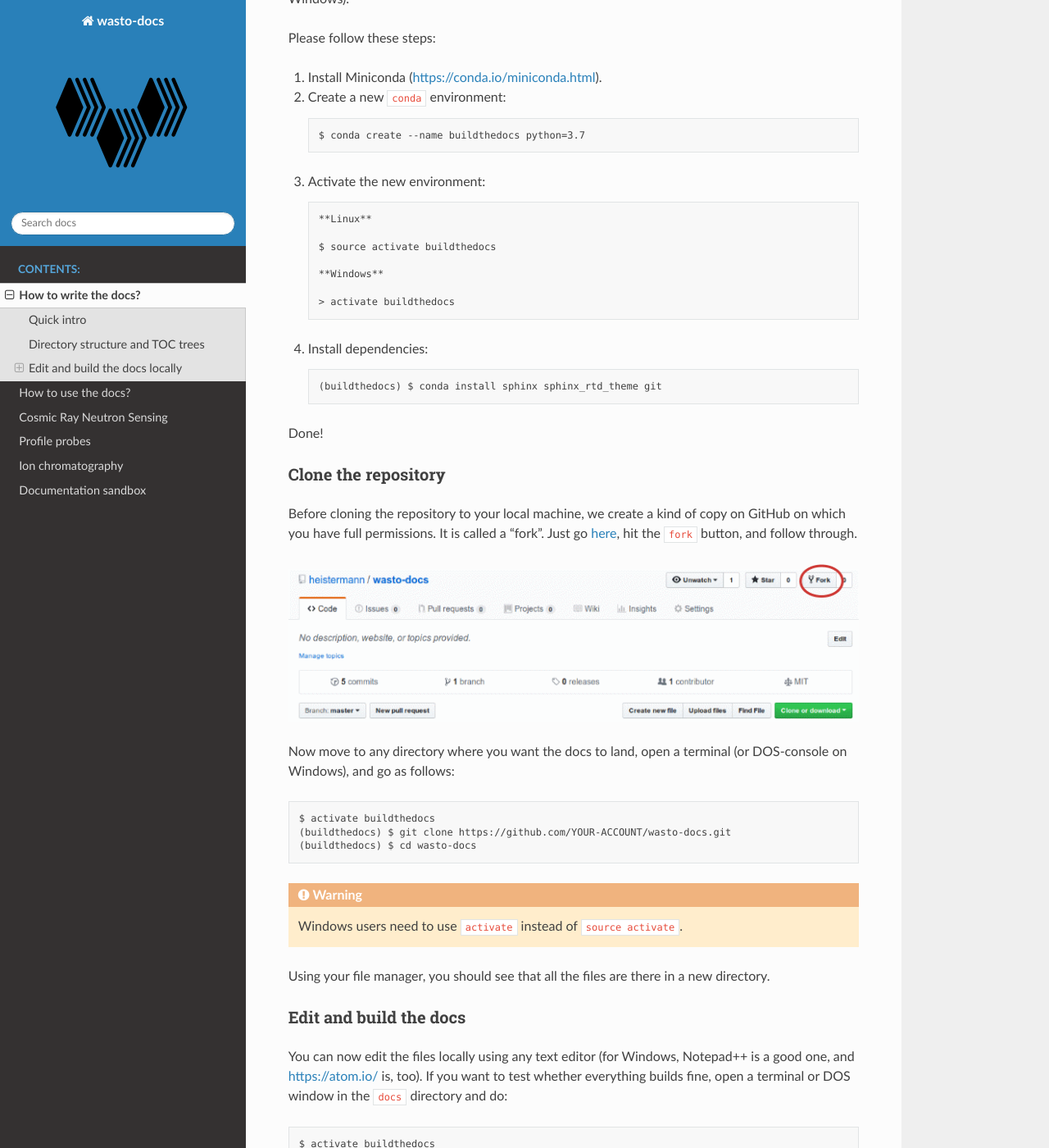
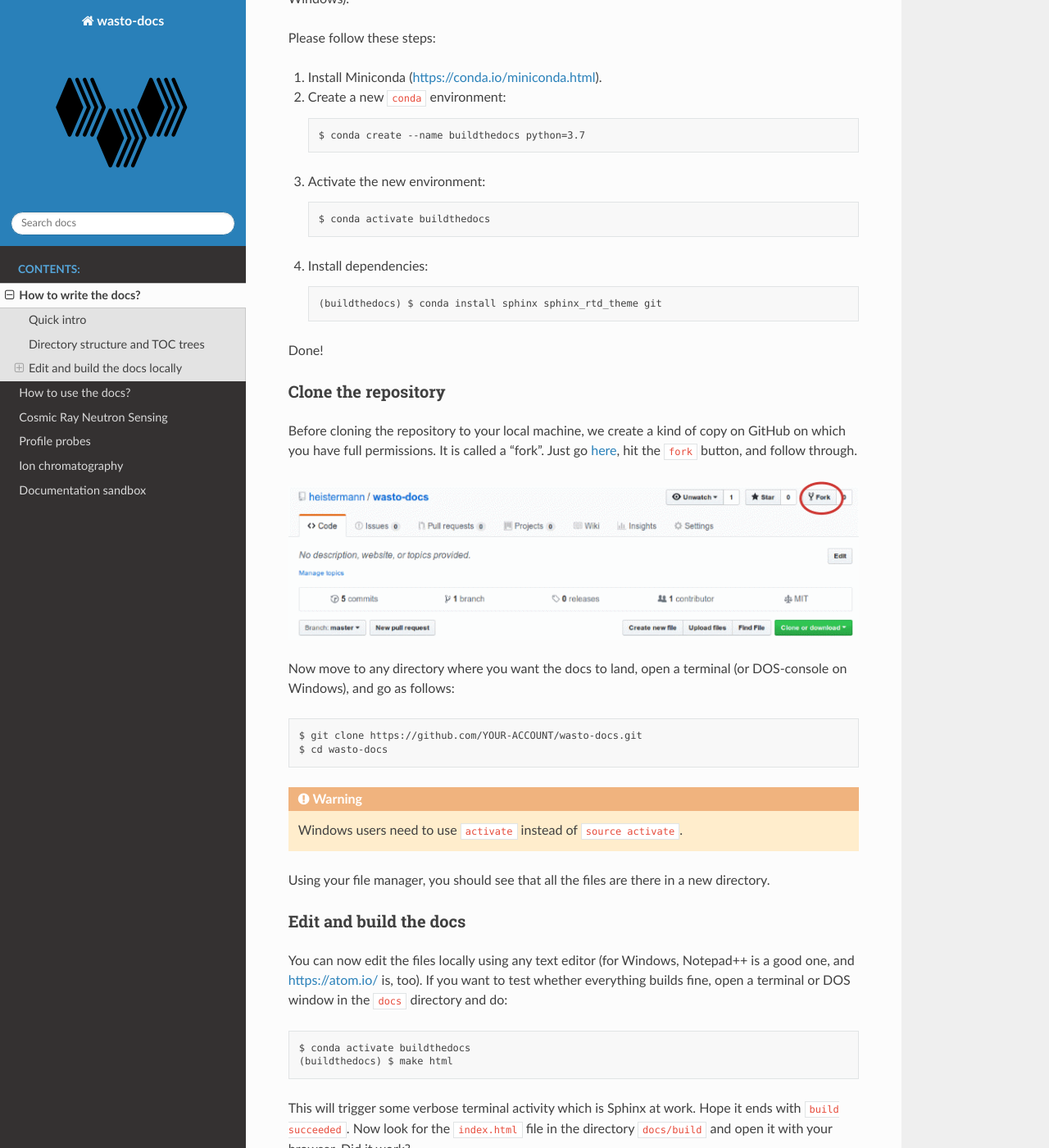
Before and after one commit to heistermann/wasto-docs, a Sphinx documentation site: the page built from docs/source/writethedocs.rst, in a window 1280 px wide and 1400 px high, scrolled down 4225 px. Shown: the whole window at 82% size. Built offline with Sphinx 7.4.7 and the Read the Docs theme 2.0.0, drawn with Linux system fonts in a browser that asks for light colours; some of the changed text lies outside the part shown.

Commit message:
Update conda related stuff

```diff
--- a/docs/source/writethedocs.rst
+++ b/docs/source/writethedocs.rst
@@ -166,13 +166,8 @@ Please follow these steps::
 
 3. Activate the new environment::
 
-    **Linux**
+    $ conda activate buildthedocs
 
-    $ source activate buildthedocs
-
-    **Windows**
-
-    > activate buildthedocs
 
 4. Install dependencies::
 
@@ -194,9 +189,8 @@ and follow through.
 Now move to any directory where you want the docs to land, open a terminal
 (or DOS-console on Windows), and go as follows::
 
-  $ activate buildthedocs
-  (buildthedocs) $ git clone https://github.com/YOUR-ACCOUNT/wasto-docs.git
-  (buildthedocs) $ cd wasto-docs
+    $ git clone https://github.com/YOUR-ACCOUNT/wasto-docs.git
+    $ cd wasto-docs
 
 .. warning::
 
@@ -214,7 +208,7 @@ Notepad++ is a good one, and https://atom.io/ is, too). If you want to test
 whether everything builds fine, open a terminal or DOS window in the
 ``docs`` directory and do::
 
-  $ activate buildthedocs
+  $ conda activate buildthedocs
   (buildthedocs) $ make html
 
 This will trigger some verbose terminal activity which is Sphinx at work. Hope it
```
Also changed, not shown: other parts of docs/source/writethedocs.rst (+0 -6 lines).
